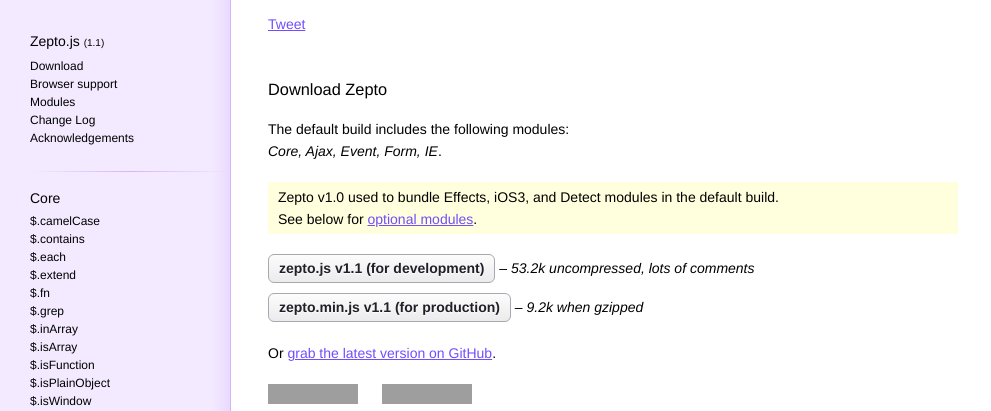
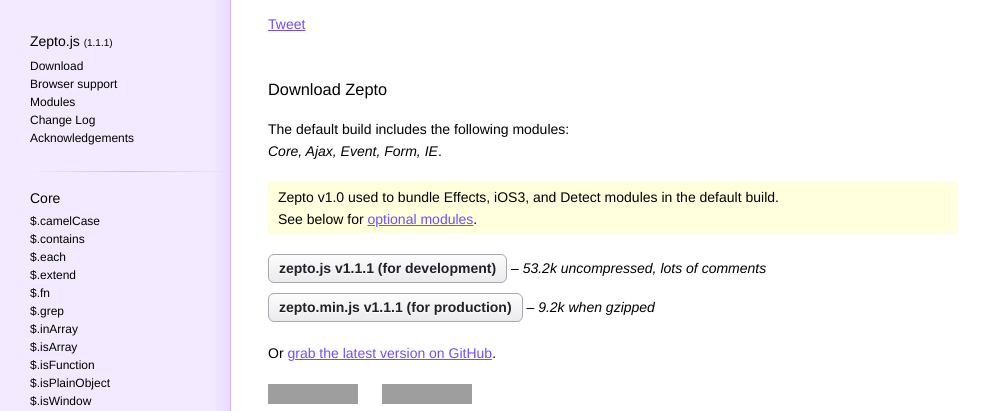
Before and after one commit to madrobby/zepto, a Jekyll site: the page built from index.html, in a window 1280 px wide and 900 px high, scrolled down 713 px, cut to the strip 0-411 px from the top of the window. Shown: the whole strip, without its empty margins (0-991 px from the left). Built offline with Jekyll 4.4.1, drawn with Linux system fonts in a browser that asks for light colours; Markdown is read by kramdown in place of the engine named in the settings; grey boxes are pictures that could not be loaded.

Commit message:
Update with v1.1.1

```diff
--- a/index.html
+++ b/index.html
@@ -3,7 +3,7 @@ title: "Zepto.js: the aerogel-weight jQuery-compatible JavaScript library"
 layout: default
 description: >
   The aerogel-weight jQuery-compatible JavaScript library
-version: 1.1
+version: 1.1.1
 github_url: https://github.com/madrobby/zepto
 ---
 
--- a/zepto.js
+++ b/zepto.js
@@ -1,4 +1,4 @@
-/* Zepto v1.1 - zepto event ajax form ie - zeptojs.com/license */
+/* Zepto v1.1.1 - zepto event ajax form ie - zeptojs.com/license */
 
 
 var Zepto = (function() {
@@ -1472,7 +1472,7 @@ window.$ === undefined && (window.$ = Zepto)
   }
 })(Zepto)
 
-;(function ($) {
+;(function($){
   $.fn.serializeArray = function() {
     var result = [], el
     $([].slice.call(this.get(0).elements)).each(function(){
@@ -1509,7 +1509,7 @@ window.$ === undefined && (window.$ = Zepto)
 
 })(Zepto)
 
-;(function(){
+;(function($){
   // __proto__ doesn't exist on IE<11, so redefine
   // the Z function to use object extension instead
   if (!('__proto__' in {})) {
@@ -1542,4 +1542,4 @@ window.$ === undefined && (window.$ = Zepto)
       }
     }
   }
-})()
+})(Zepto)
```
Also changed, not shown: zepto.min.js.
